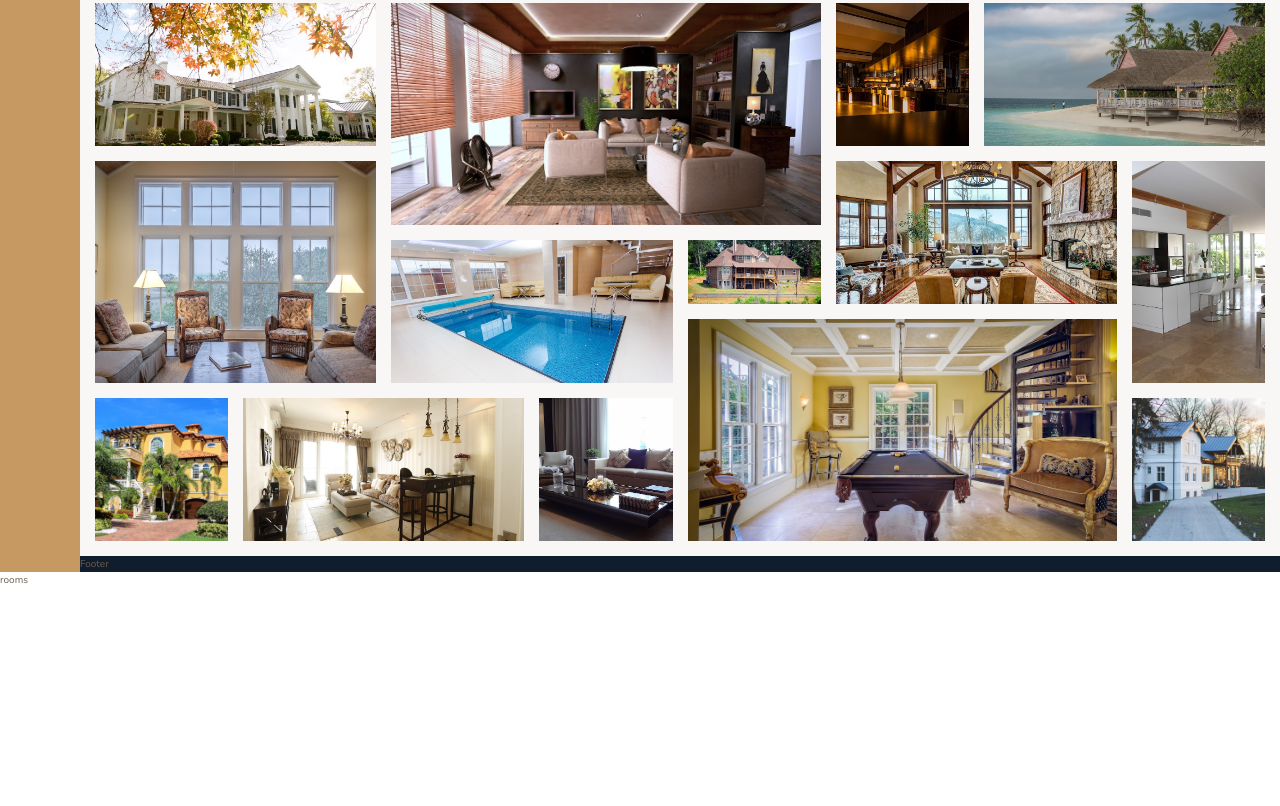
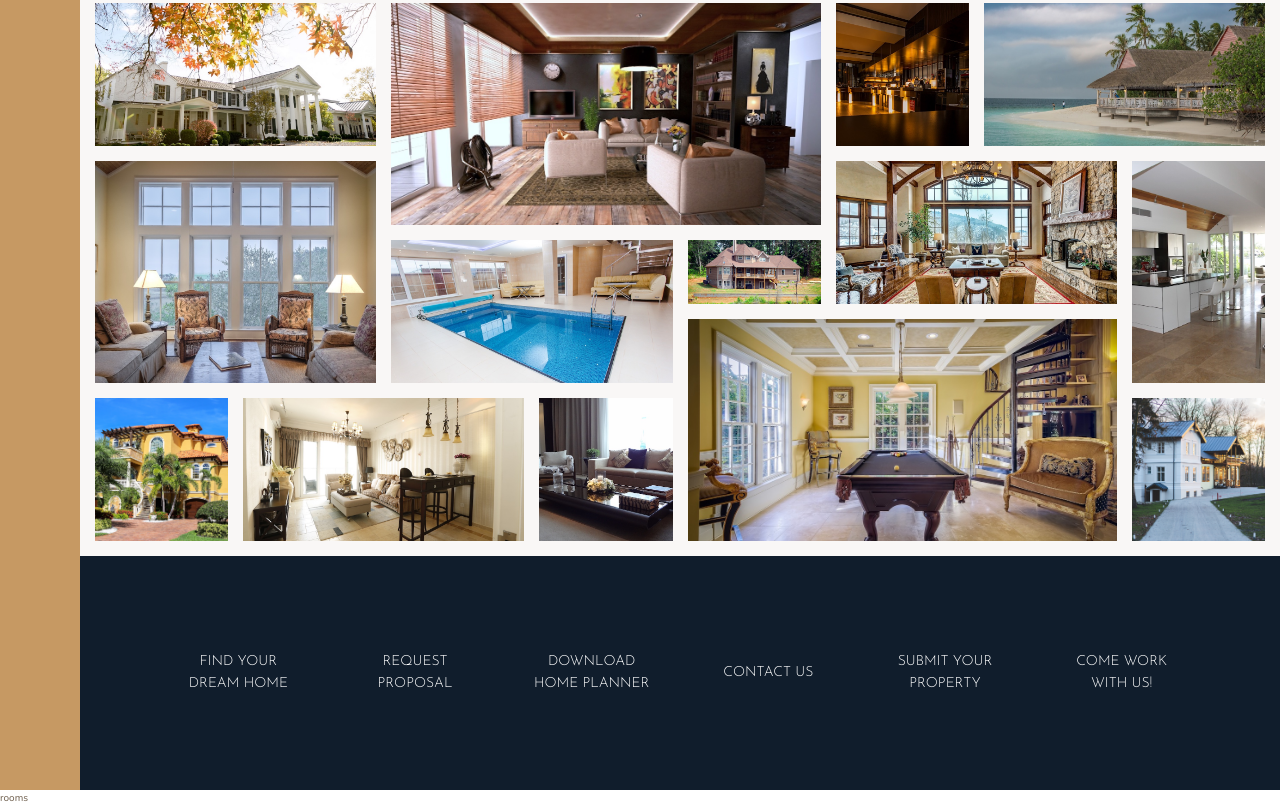
Before and after one commit to Tomekzako/Nexter, a plain HTML site: page index.html in a window 1280 px wide. Shown: the part 3088-3894 px from the top of the page. Before the commit the page ends 3676 px from the top, so only its background shows below. Drawn offline with nearby package versions, Linux system fonts and the light colour scheme.

Commit message:
Style footer

```diff
--- a/index.html
+++ b/index.html
@@ -238,6 +238,15 @@
             <img src="img/gal-14.jpeg" alt="Gallery image 14" class="gallery__img">
         </figure>
     </section>
-    <footer class="footer">Footer</footer>
+    <footer class="footer">
+        <ul class="nav">
+            <li class="nav__item"><a href="#" class="nav__link">Find your dream home</a></li>
+            <li class="nav__item"><a href="#" class="nav__link">Request proposal</a></li>
+            <li class="nav__item"><a href="#" class="nav__link">Download home planner</a></li>
+            <li class="nav__item"><a href="#" class="nav__link">Contact us</a></li>
+            <li class="nav__item"><a href="#" class="nav__link">Submit your property</a></li>
+            <li class="nav__item"><a href="#" class="nav__link">Come work with us!</a></li>
+        </ul>
+    </footer>
 </body>
 rooms
--- a/scss/_footer.scss
+++ b/scss/_footer.scss
@@ -1,4 +1,32 @@
 .footer {
     background-color: $color-secondary;
     grid-column: full-start / full-end;
+    padding: 8rem;
 }
+
+.nav {
+    list-style: none;
+
+    display: grid;
+    grid-template-columns: repeat(auto-fit, minmax(15rem, 1fr));
+    grid-gap: 2rem;
+    align-items: center;
+
+    &__link:link,
+    &__link:visited {
+        color: #fff;
+        text-decoration: none;
+        font-family: $font-display;
+        text-transform: uppercase;
+        text-align: center;
+        font-size: 1.4rem;
+        padding: 1.5rem;
+        display: block;
+        transition: all .2s;
+    }
+    &__link:hover,
+    &__link:active {
+        background-color: rgba(#fff, .05);
+        transform: translateY(-3px);
+    }
+}
```
Also changed, not shown: css/style.css.
